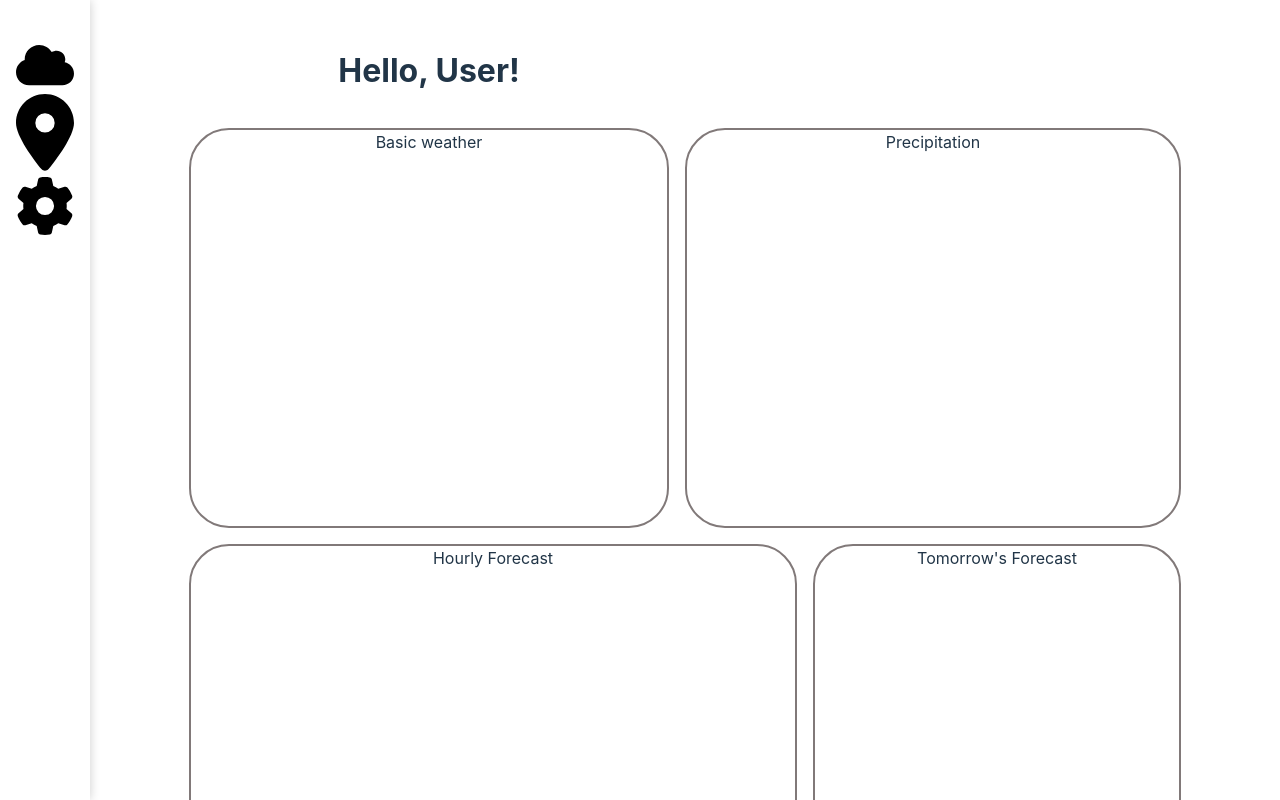
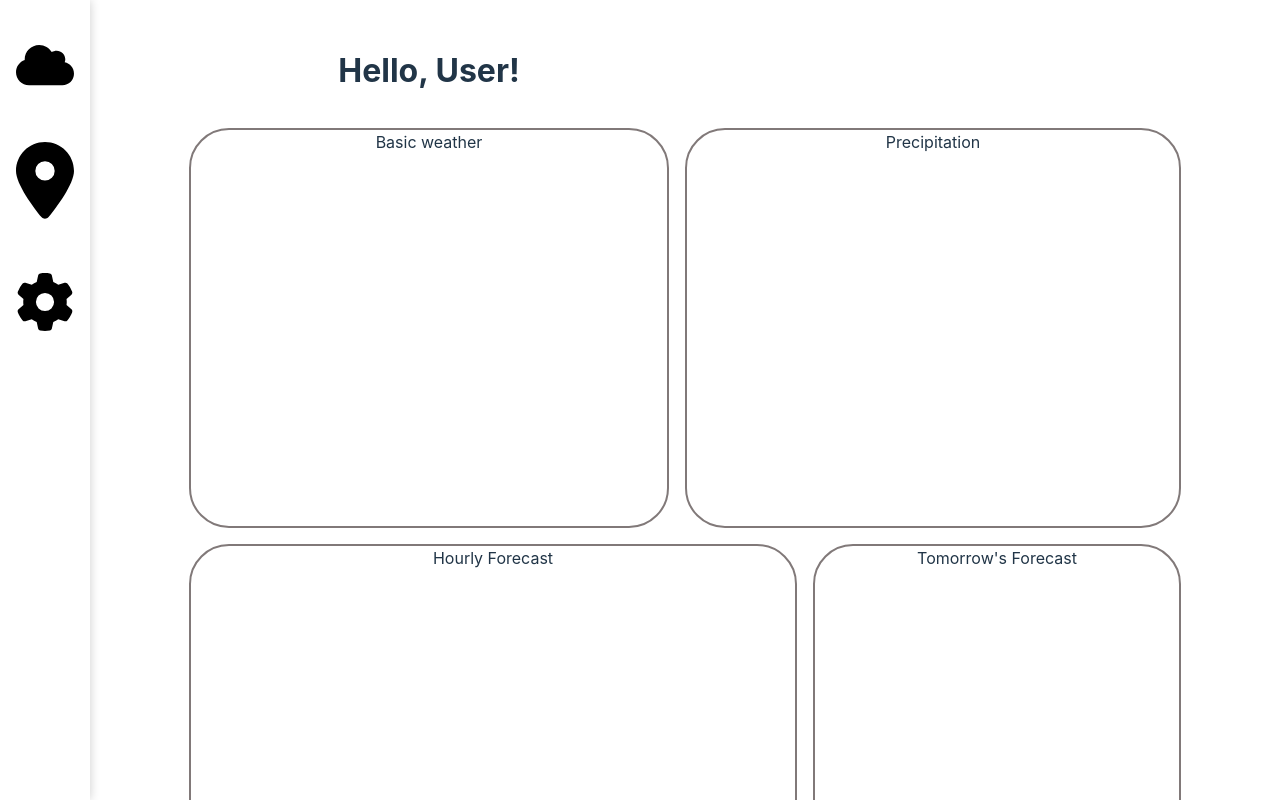
Before and after one commit to EHampton252/Nimbus, a React (Vite) app in the folder Nimbus/: page / in a window 1280 px wide. Shown: the top 800 px of the page. Built offline with nearby package versions, Linux system fonts and the light colour scheme.

Commit message:
makes side menu a flex box

```diff
--- a/Nimbus/src/Pages/Home/components/side-menu.css
+++ b/Nimbus/src/Pages/Home/components/side-menu.css
@@ -11,6 +11,9 @@
 }
 
 .nav-items {
+  display: flex;
+  flex-direction: column;
   list-style: none;
   padding: 2vw 2vh;
+  gap: 3rem;
 }
```
Lines whose indentation alone changed are shown as unchanged.
